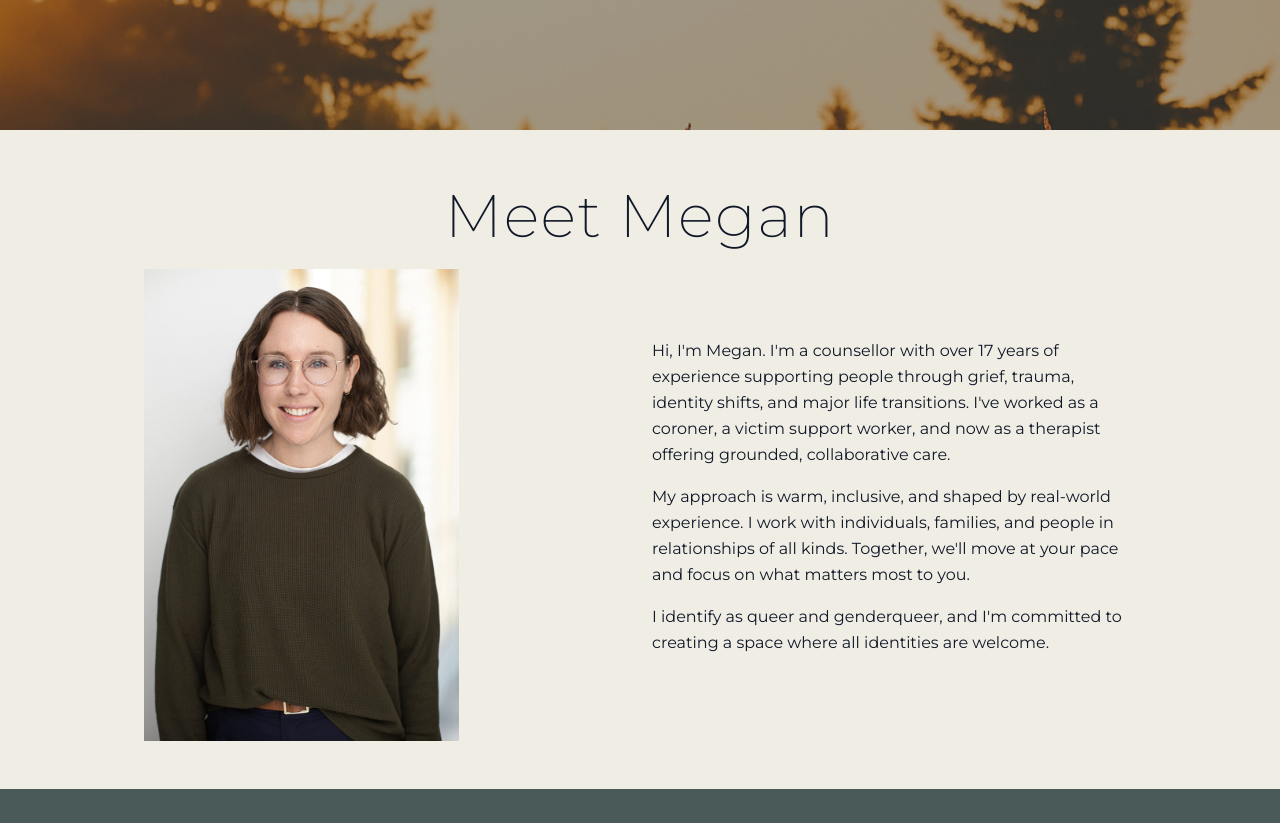
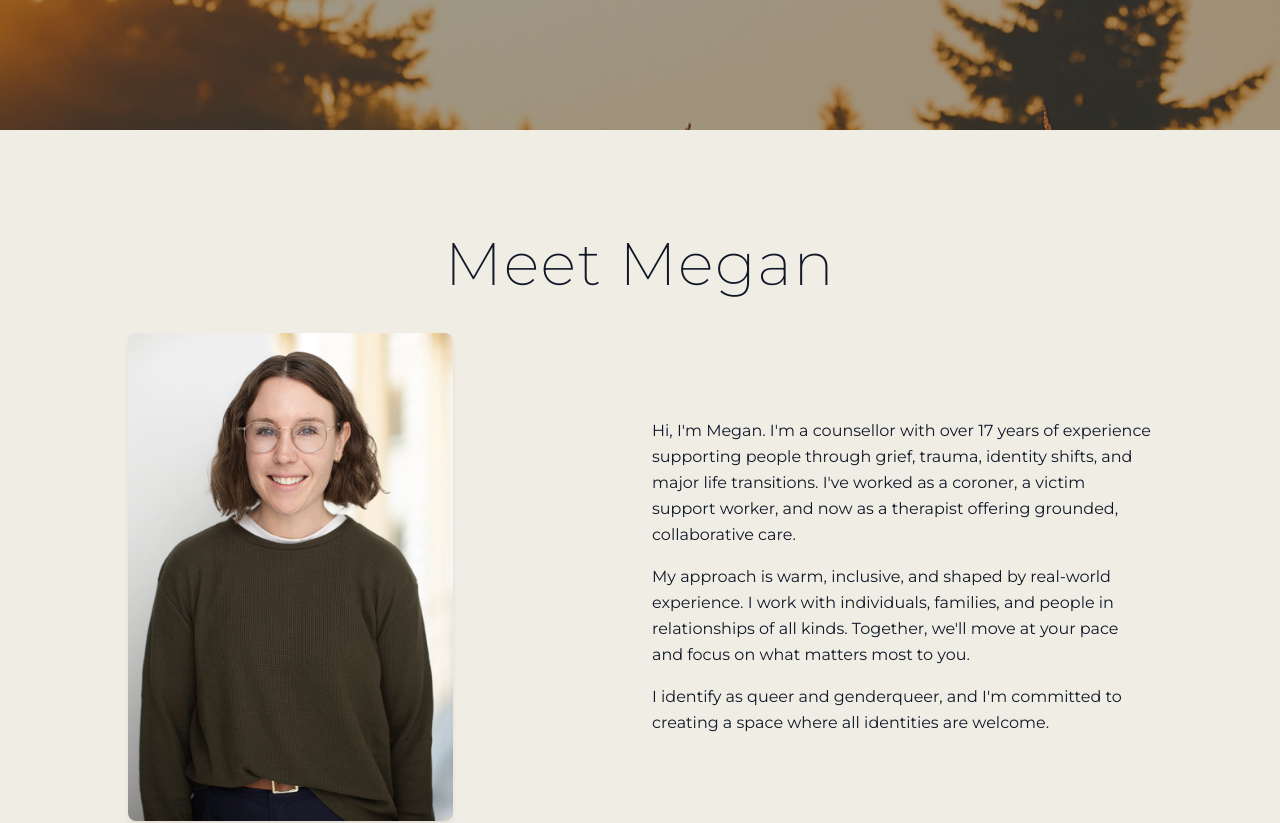
Before and after one commit to alexcoticehn/tender-ui, a Next.js app: page / in a window 1280 px wide. Shown: the part 620-1443 px from the top of the page. Built offline with nearby package versions, Linux system fonts and the light colour scheme; a web font is replaced by a local one.

Commit message:
refactor meet megan section

```diff
--- a/src/app/page.tsx
+++ b/src/app/page.tsx
@@ -1,6 +1,7 @@
 import Image from "next/image";
 import Link from "next/link";
 import HeroSection from "@/components/hero-section";
+import MeetMeganSection from "@/components/meet-megan-section";
 import CallToAction from "@/components/call-to-action";
 
 export default function Home() {
@@ -11,19 +12,7 @@ export default function Home() {
           subheading="Steady support across shifting waters"
         />
 
-        <section className="max-w-5xl mx-auto mt-12 px-4">
-          <h2 className="text-6xl mb-4 text-center mx-auto">Meet Megan</h2>
-          <div className="grid md:grid-cols-6 mx-auto gap-6">
-            <div className="md:col-span-2 flex items-center justify-center">
-              <Image src="/images/megan-headshot.webp" alt="Megan headshot" width={500} height={500} className="object-cover w-full" />
-            </div>
-            <div className="flex flex-col justify-center md:col-start-4 md:col-span-3 mx-auto">
-              <p className="mb-4">Hi, I&apos;m Megan. I&apos;m a counsellor with over 17 years of experience supporting people through grief, trauma, identity shifts, and major life transitions. I&apos;ve worked as a coroner, a victim support worker, and now as a therapist offering grounded, collaborative care.</p>
-              <p className="mb-4">My approach is warm, inclusive, and shaped by real-world experience. I work with individuals, families, and people in relationships of all kinds. Together, we&apos;ll move at your pace and focus on what matters most to you.</p>
-              <p className="mb-4">I identify as queer and genderqueer, and I&apos;m committed to creating a space where all identities are welcome.</p>
-            </div>
-          </div>
-        </section>
+        <MeetMeganSection />
 
         <section className="mx-auto mt-12 bg-[#495a58] text-white">
           <div className="max-w-7xl mx-auto px-4 py-12">
--- /dev/null
+++ b/src/components/meet-megan-section.tsx
@@ -0,0 +1,27 @@
+import Image from "next/image";
+
+export default function MeetMeganSection() {
+  return (
+    <section className="w-full py-16 md:py-24 px-4 md:px-6 lg:px-10">
+      <div className="max-w-5xl mx-auto">
+        <h2 className="text-5xl md:text-6xl mb-8 text-center">Meet Megan</h2>
+        <div className="grid md:grid-cols-6 gap-8 md:gap-6">
+          <div className="md:col-span-2 flex items-center justify-center">
+            <Image
+              src="/images/megan-headshot.webp"
+              alt="Megan headshot"
+              width={500}
+              height={500}
+              className="object-cover w-full rounded-lg shadow-md"
+            />
+          </div>
+          <div className="flex flex-col justify-center md:col-start-4 md:col-span-3">
+            <p className="mb-4 text-base leading-relaxed">Hi, I&apos;m Megan. I&apos;m a counsellor with over 17 years of experience supporting people through grief, trauma, identity shifts, and major life transitions. I&apos;ve worked as a coroner, a victim support worker, and now as a therapist offering grounded, collaborative care.</p>
+            <p className="mb-4 text-base leading-relaxed">My approach is warm, inclusive, and shaped by real-world experience. I work with individuals, families, and people in relationships of all kinds. Together, we&apos;ll move at your pace and focus on what matters most to you.</p>
+            <p className="text-base leading-relaxed">I identify as queer and genderqueer, and I&apos;m committed to creating a space where all identities are welcome.</p>
+          </div>
+        </div>
+      </div>
+    </section>
+  );
+}
```
